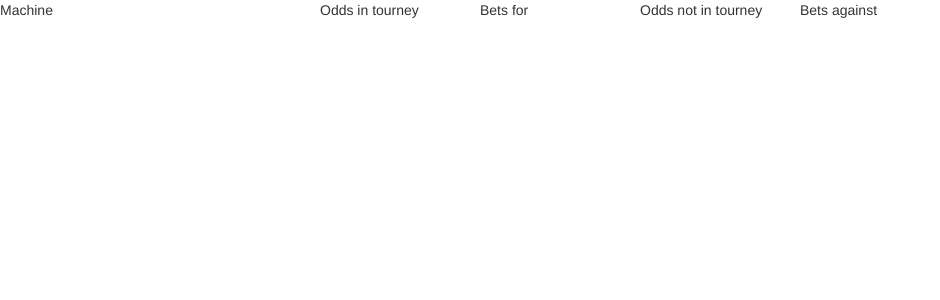
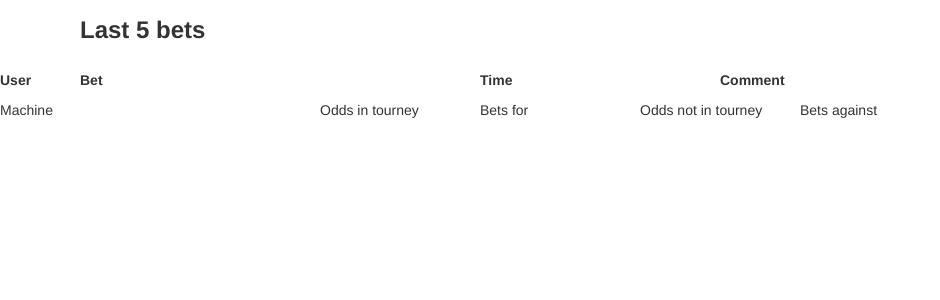
Before and after one commit to bdols/pinodds, a Django app: template templates/table.html in a window 1280 px wide. Shown: the top 300 px of the page, without its empty margins (0-940 px from the left). Run offline with Django 3.2, Linux system fonts and the light colour scheme; the template is opened without the code that fills it, so the values that code supplies are empty; some libraries are stand-ins or nearby versions.

Commit message:
add user bet display

```diff
--- a/odds/views.py
+++ b/odds/views.py
@@ -1,5 +1,6 @@
 from odds.models import *
 from django.shortcuts import render_to_response
+from django.db.models import Count
 
 
 # Create your views here.
@@ -10,4 +11,7 @@ def table(request):
     data['machines']=[]
     for s in SampleSet.latest().oddssample_set.order_by('value'):
         data['machines'].append(s.machine)
+    data['bets']=Bet.objects.filter(user=PinUser.objects.all()[0])
+    data['users']=PinUser.objects.annotate(total=Count('bet')).order_by('total')
+    data['last5bets']=Bet.objects.order_by('-at_time')[0:5]
     return render_to_response("table.html",data)
--- a/pinodds/settings.py
+++ b/pinodds/settings.py
@@ -122,6 +122,7 @@ INSTALLED_APPS = (
     'django.contrib.sites',
     'django.contrib.messages',
     'django.contrib.staticfiles',
+    'django.contrib.humanize',
     # Uncomment the next line to enable the admin:
     'django.contrib.admin',
     'odds'
--- a/templates/table.html
+++ b/templates/table.html
@@ -1,7 +1,8 @@
 <!DOCTYPE html>
-<html>
+<html lang="en">
 <head>
 {% load staticfiles %}
+{% load humanize %}
 <meta http-equiv="Content-Type" content="text/html; charset=UTF-8">
 <link href="{% static "bootstrap/css/bootstrap.min.css" %}" rel="stylesheet">
 <script src="{% static "bootstrap/js/bootstrap.min.js" %}"></script>
@@ -9,7 +10,34 @@
 </head>
 <body>
     <div class="row">
+        <div class="span8 offset1"><h3>Last 5 bets</h3></div>
     </div>
+    <div class="row">
+        <div class="span1"><h5>User</h5></div>
+        <div class="span5"><h5>Bet</h5></div>
+        <div class="span3"><h5>Time</h5></div>
+        <div class="span6"><h5>Comment</h5></div>
+    </div>
+    {% for bet in last5bets %}
+    <div class="row">
+        <div class="span1">{{ bet.user }}</div>
+        {% include "bet.html" %}
+    </div>
+    {% endfor %}
+    {% for user in users %}
+    <div class="row">
+        <div class="span1">{{ user }}</div>
+        <div class="span1">{{ user.total_bets }}</div>
+        <div class="span1">{{ user.bet_count }}</div>
+        <div class="span1">{{ user.reverse_bet_count }}</div>
+    </div>
+    {% for bet in user.bet_set.all %}
+    <div class="row">
+        <div class="span1"></div>
+        {% include "bet.html" %}
+    </div>
+    {% endfor %}
+    {% endfor %}
     <div class="row">
         <div class="span4 header">Machine</div>
         <div class="span2">Odds in tourney</div>
@@ -25,6 +53,7 @@
         <div class="span2">{{ machine.current_reverse_odds }}:1</div>
         <div class="span2">{{ machine.reverse_bet_count}}</div>
         <div class="span2">{{ machine.odds_against}}:1</div>
+        <!-- add pending -->
     </div>
 {% endfor %}
 </body>
```
Also changed, not shown: odds/models.py (+17 -2 lines), templates/bet.html (added, +8 -0 lines).
